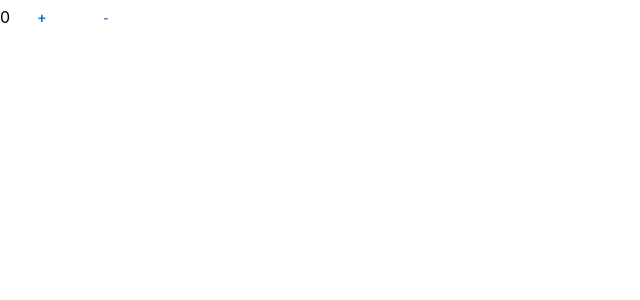
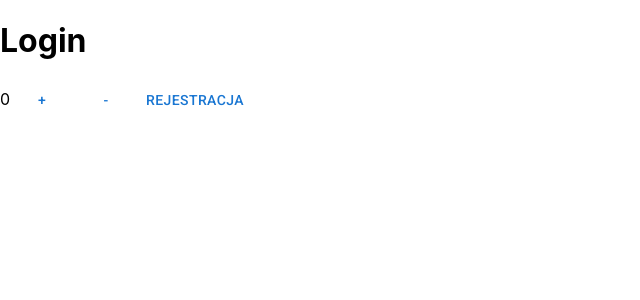
Before and after one commit to sirmarbug/my-social-app, a React (Create React App) app in the folder web/: page / in a window 1280 px wide. Shown: the top 300 px of the page, without its empty margins (0-640 px from the left). Built offline with nearby package versions, Linux system fonts and the light colour scheme.

Commit message:
frontend: add routing

```diff
--- a/web/package.json
+++ b/web/package.json
@@ -11,6 +11,7 @@
     "@testing-library/user-event": "^13.5.0",
     "react": "^18.2.0",
     "react-dom": "^18.2.0",
+    "react-router-dom": "^5.3.3",
     "react-scripts": "5.0.1",
     "web-vitals": "^2.1.4"
   },
--- a/web/src/App.js
+++ b/web/src/App.js
@@ -1,23 +1,24 @@
-import {useState} from "react";
-import Button from '@mui/material/Button';
+import {BrowserRouter, Route, Switch} from "react-router-dom";
+import Login from "./pages/auth/Login";
+import Register from "./pages/auth/Register";
+import NotFound from "./pages/NotFound";
+import PostDetails from "./pages/Dashboard/PostDetails";
+import MyPosts from "./pages/Dashboard/MyPosts";
+import Home from "./pages/Dashboard/Home";
 
 function App() {
-  const [counter, setCounter] = useState(0)
-
-  const increment = () => {
-    setCounter(counter + 1)
-  }
-
-  const decrement = () => {
-    setCounter(counter - 1)
-  }
-
   return (
-    <div className="App">
-      {counter}
-      <Button onClick={increment}>+</Button>
-      <Button onClick={decrement}>-</Button>
-    </div>
+      <BrowserRouter>
+          <Switch>
+              <Route exact path="/" component={Login}/>
+              <Route path="/register" component={Register}/>
+              <Route path="/dashboard" component={Register}/>
+              <Route path="/posts" component={Home}/>
+              <Route path="/my-posts" component={MyPosts}/>
+              <Route path="/posts/:id" component={PostDetails}/>
+              <Route path="*" component={NotFound}/>
+          </Switch>
+      </BrowserRouter>
   );
 }
 
--- /dev/null
+++ b/web/src/pages/Dashboard/Home.js
@@ -0,0 +1,9 @@
+const Home = () => {
+    return (
+        <div>
+            <h1>Home</h1>
+        </div>
+    )
+}
+
+export default Home
--- /dev/null
+++ b/web/src/pages/Dashboard/MyPosts.js
@@ -0,0 +1,9 @@
+const MyDetails = () => {
+    return (
+        <div>
+            <h1>MyDetails</h1>
+        </div>
+    )
+}
+
+export default MyDetails
--- /dev/null
+++ b/web/src/pages/Dashboard/PostDetails.js
@@ -0,0 +1,9 @@
+const PostDetails = () => {
+    return (
+        <div>
+            <h1>PostDetails</h1>
+        </div>
+    )
+}
+
+export default PostDetails
--- /dev/null
+++ b/web/src/pages/NotFound.js
@@ -0,0 +1,9 @@
+const NotFound = () => {
+    return (
+        <div>
+            <h1>NotFound</h1>
+        </div>
+    )
+}
+
+export default NotFound
--- /dev/null
+++ b/web/src/pages/auth/Login.js
@@ -0,0 +1,33 @@
+import {useState} from "react";
+import Button from "@mui/material/Button";
+import {useHistory} from "react-router-dom";
+
+const Login = () => {
+    const history = useHistory()
+
+    const [counter, setCounter] = useState(0)
+
+    const increment = () => {
+        setCounter(counter + 1)
+    }
+
+    const decrement = () => {
+        setCounter(counter - 1)
+    }
+
+    const goToRegister = () => {
+        history.push('/posts')
+    }
+
+    return (
+        <div>
+            <h1>Login</h1>
+            {counter}
+            <Button onClick={increment}>+</Button>
+            <Button onClick={decrement}>-</Button>
+            <Button onClick={goToRegister}>Rejestracja</Button>
+        </div>
+    )
+}
+
+export default Login
--- /dev/null
+++ b/web/src/pages/auth/Register.js
@@ -0,0 +1,9 @@
+const Register = () => {
+    return (
+        <div>
+            <h1>Register</h1>
+        </div>
+    )
+}
+
+export default Register
```
Also changed, not shown: 1 other file (tests, documents, lock files or other folders).
